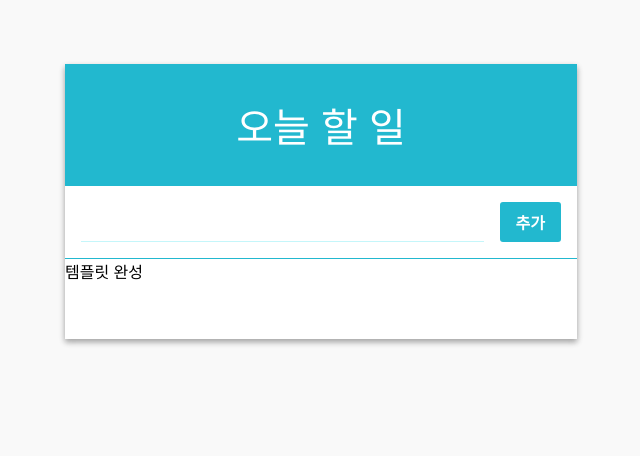
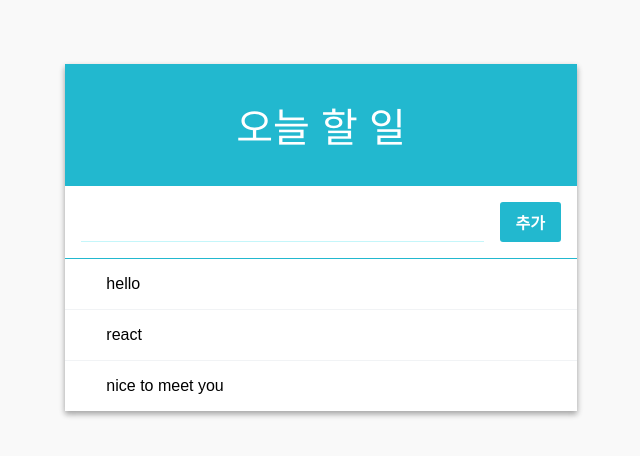
Before and after one commit to Ian-90/TIL, a React (Create React App) app in the folder React/todo-list/: page / in a window 1280 px wide. Shown: the top 456 px of the page, without its empty margins (319-959 px from the left). Built offline with nearby package versions, Linux system fonts and the light colour scheme.

Commit message:
add TodoItem Component

```diff
--- a/React/todo-list/src/App.js
+++ b/React/todo-list/src/App.js
@@ -1,12 +1,13 @@
 import React, { Component } from 'react';
 import TodoListTemplate from './components/TodoListTemplate';
 import Form from './components/Form';
+import TodoList from './components/TodoItemList';
 
 class App extends Component {
   render() {
     return (
       <TodoListTemplate form={<Form />}>
-        템플릿 완성
+        <TodoList />
       </TodoListTemplate>
     );
   }
--- /dev/null
+++ b/React/todo-list/src/components/TodoItem.css
@@ -0,0 +1,40 @@
+.todo-item {
+  padding: 1rem;
+  display: flex;
+  align-items: center;
+  cursor: pointer;
+  transition: all 0.15s;
+  user-select: none;
+}
+
+.todo-item:hover {
+  background: #e3fafc;
+}
+
+.todo-item:hover .remove {
+  opacity: 1;
+}
+
+.todo-item + .todo-item {
+  border-top: 1px solid #f1f3f5;
+}
+
+.remove {
+  margin-right: 1rem;
+  color: #e64980;
+  font-weight: 600;
+  opacity: 0;
+}
+
+.checked {
+  text-decoration: line-through;
+  color: #adb5bd;
+}
+
+.check-mark {
+  font-size: 1.5rem;
+  line-height: 1rem;
+  margin-left: 1rem;
+  color: #3bc9db;
+  font-weight: 800;
+}
--- /dev/null
+++ b/React/todo-list/src/components/TodoItem.js
@@ -0,0 +1,25 @@
+import React, { Component } from 'react';
+import './TodoItem.css';
+
+class TodoItem extends Component {
+  render() {
+    const { text, checked, id, onToggle, onRemove } = this.props;
+    return (
+      <div className='todo-item' onClick={() => onToggle(id)}>
+        <div className='remove' onClick={(e) => {
+          e.stopPropagation();
+          onRemove(id)
+        }}>&times;
+        </div>
+        <div className={`todo-text ${checked ? 'checked' : ''}`}>
+          <div>{text}</div>
+        </div>
+        {
+          checked && (<div className='check-mark'>&#x2713;</div>)
+        }
+      </div>
+    );
+  }
+}
+
+export default TodoItem;
--- a/React/todo-list/src/components/TodoItemList.js
+++ b/React/todo-list/src/components/TodoItemList.js
@@ -1,11 +1,14 @@
 import React, { Component } from 'react';
+import TodoItem from './TodoItem';
 
 class TodoItemList extends Component {
   render() {
     const { todos, onToggle, onRemove } = this.props;
     return (
       <div>
-
+        <TodoItem text='hello' />
+        <TodoItem text='react' />
+        <TodoItem text='nice to meet you' />
       </div>
     );
   }
```
